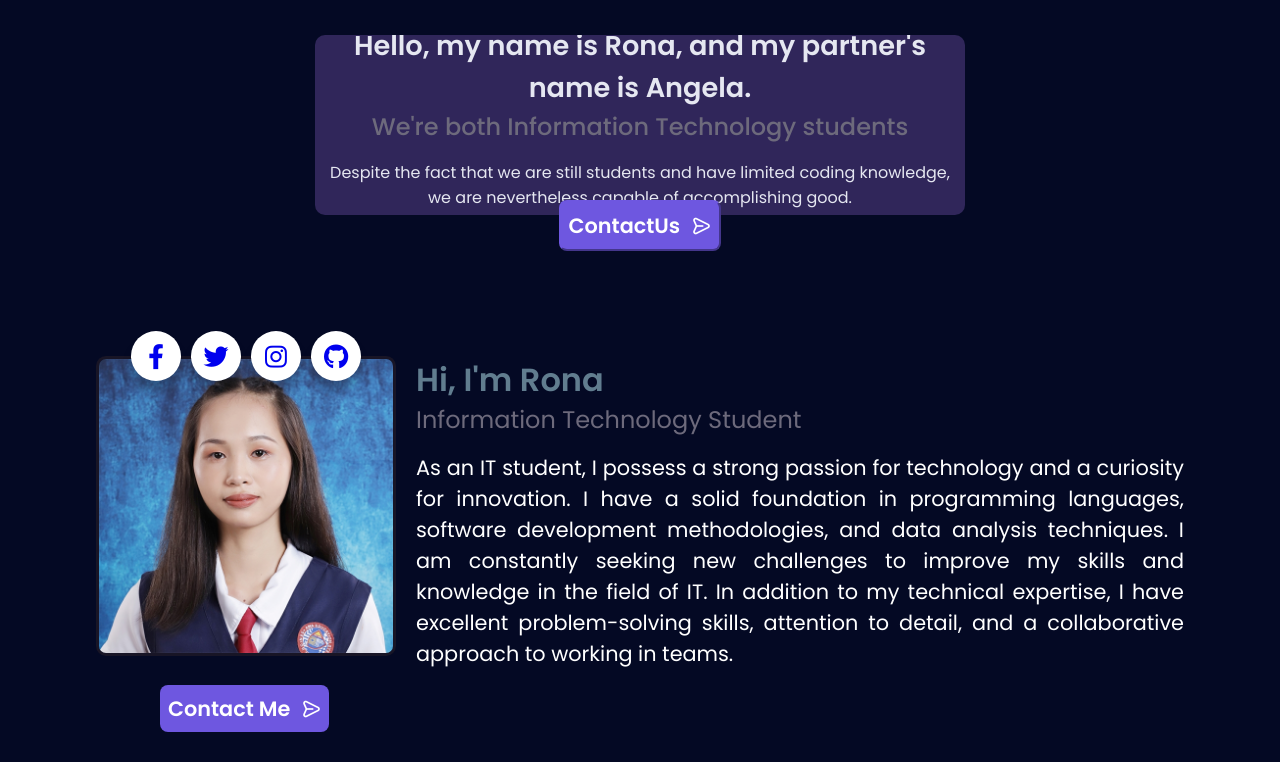
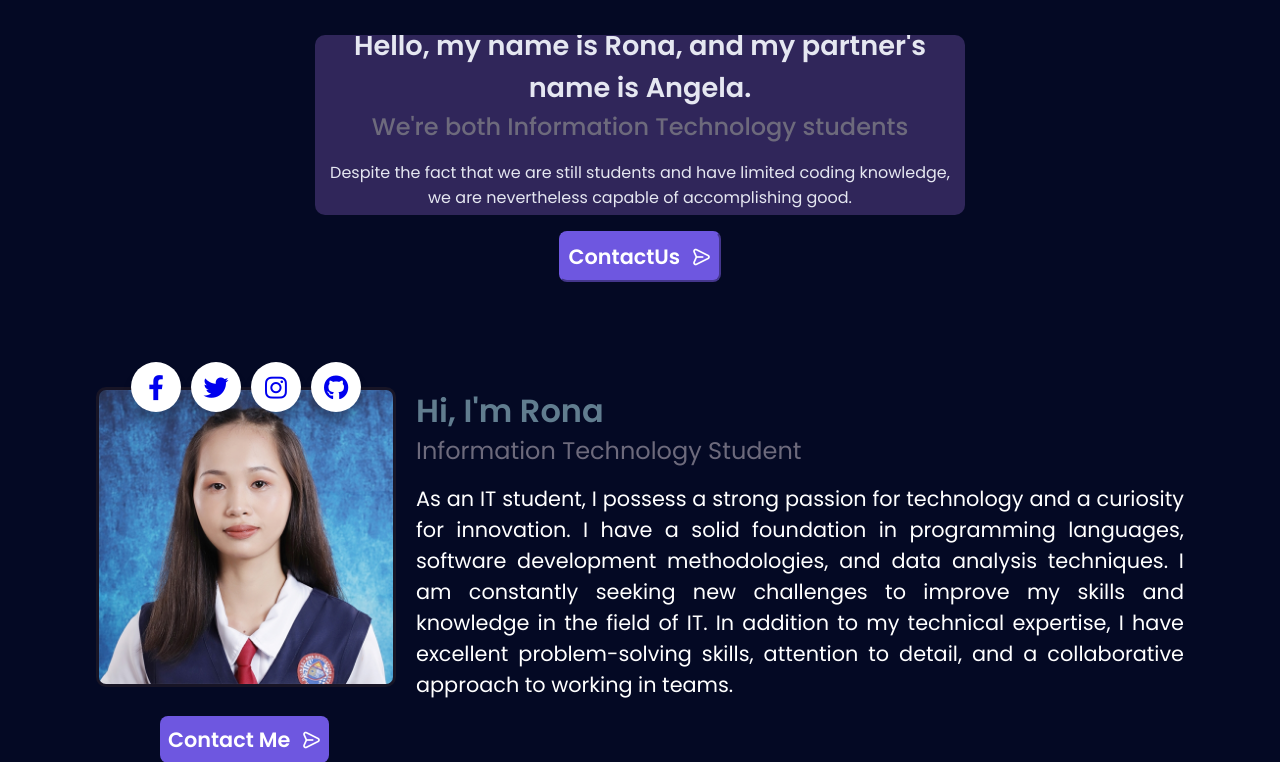
Before and after one commit to Roonnnaaaa/Balangat_Hugo_Web_Profile, a PHP site: page / in a window 1280 px wide. Shown: the part 405-1167 px from the top of the page. Run offline with PHP 8.4, Linux system fonts and the light colour scheme.

Commit message:
Update main.css

```diff
--- a/css/main.css
+++ b/css/main.css
@@ -406,7 +406,7 @@ nav ul li a:active{
 
 .contactus-btn{
     font-size: 1.3rem;
-    margin-top: -1rem;
+    margin-top: 1rem;
     text-decoration: none;
     display: inline-block;
     background-color: hsl(var(--hue-color), 69%, 61%);
```
